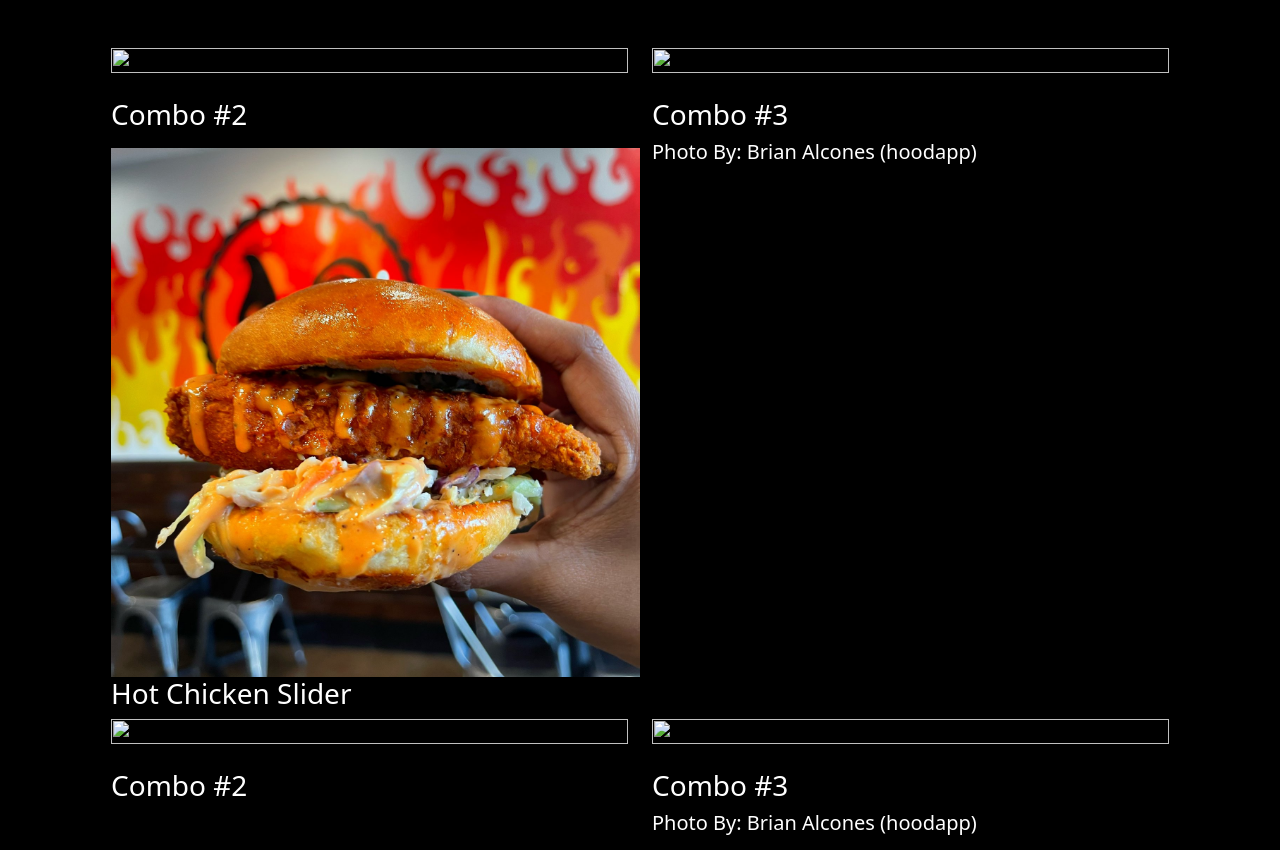
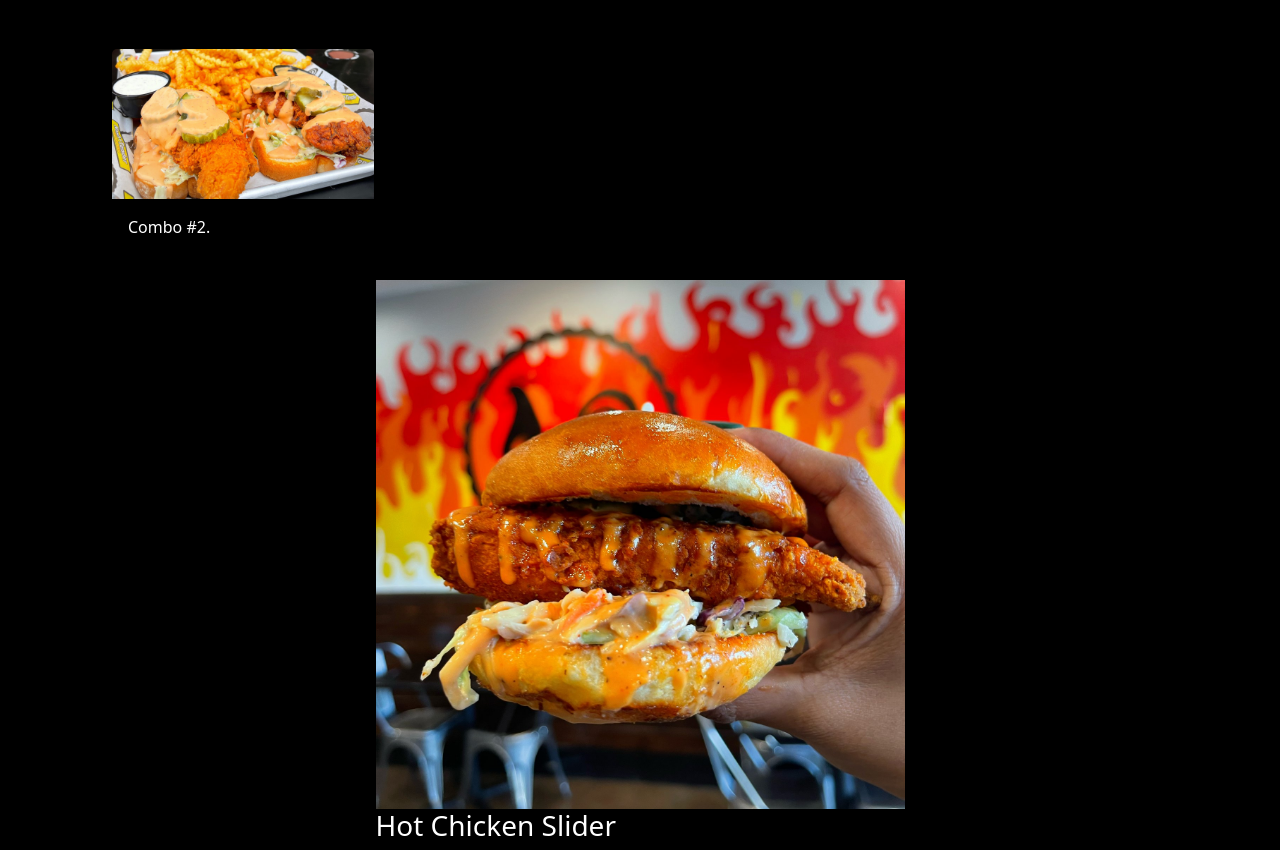
Before and after one commit to rob2fresh4this/Business-Redesign-Project, a plain HTML site: page pages/NavPages/Gallery.html in a window 1280 px wide. Drawn offline with nearby package versions, Linux system fonts and the light colour scheme.

Commit message:
img change

```diff
--- a/pages/NavPages/Gallery.html
+++ b/pages/NavPages/Gallery.html
@@ -15,40 +15,21 @@
     <div class="containerGLR">
 
         <div class="row">
-            <div class="column col-6">
-                <img src="/assets-Business-Redesign/Combo#2.jpg" alt="" class="img-gl-2 col-12">
-                <h3 class="col-12">Combo #2</h3>
+
+            <div class="card" style="width: 18rem;">
+                <img src="../../assets-Business-Redesign/Combo2.jpg" class="card-img-top" alt="...">
+                <div class="card-body">
+                  <p class="card-text">Combo #2.</p>
+                </div>
             </div>
 
-            <div class="column col-6">
-                <img src="/assets-Business-Redesign/Combo#3.jpg" alt="" class="img-gl-2 col-12">
-                <h3 class="col-12">Combo #3</h3>
-                <h5 class="col-12">Photo By:  Brian Alcones (hoodapp)</h5>
+            <div class="col-12">
+                <br>
+                <div class="column col-6 ctr">
+                    <img src="../../assets-Business-Redesign/HOT-CHICKEN-SLIDER.jpg" alt="" class="img-gl-2 col-12">
+                    <h3 class="col-12">Hot Chicken Slider</h3>
+                </div>
             </div>
-
-        </div>
-
-
-        <div class="column col-6">
-            <img src="/assets-Business-Redesign/HOT-CHICKEN-SLIDER.jpg" alt="" class="img-gl-2 col-12">
-            <h3 class="col-12">Hot Chicken Slider</h3>
-        </div>
-
-
-        <div class="row">
-            <div class="column col-6">
-                <img src="/assets-Business-Redesign/Combo#2.jpg" alt="" class="img-gl-2 col-12">
-                <h3 class="col-12">Combo #2</h3>
-            </div>
-
-            <div class="column col-6">
-                <img src="/assets-Business-Redesign/Combo#3.jpg" alt="" class="img-gl-2 col-12">
-                <h3 class="col-12">Combo #3</h3>
-                <h5 class="col-12">Photo By:  Brian Alcones (hoodapp)</h5>
-            </div>
-        </div>
-
-    </div>
 
     <script src="/scripts/script.js"></script>
     <script src="https://cdn.jsdelivr.net/npm/bootstrap@5.3.3/dist/js/bootstrap.bundle.min.js" integrity="sha384-YvpcrYf0tY3lHB60NNkmXc5s9fDVZLESaAA55NDzOxhy9GkcIdslK1eN7N6jIeHz" crossorigin="anonymous"></script>
--- a/styles/ADstyle.css
+++ b/styles/ADstyle.css
@@ -96,3 +96,20 @@ body {
     width:50%;
     height:50%;
 }
+
+.pd-bt{
+    padding-bottom: 50px;
+}
+
+.ctr{
+    margin-left: auto;
+    margin-right: auto;
+}
+
+.card{
+    background-color: black !important;
+}
+
+.card-text{
+    color: white !important;
+}
```
Also changed, not shown: assets-Business-Redesign/Combo2.jpg (renamed from assets-Business-Redesign/Combo#2.jpg), assets-Business-Redesign/Combo3.jpg (renamed from assets-Business-Redesign/Combo#3.jpg).
